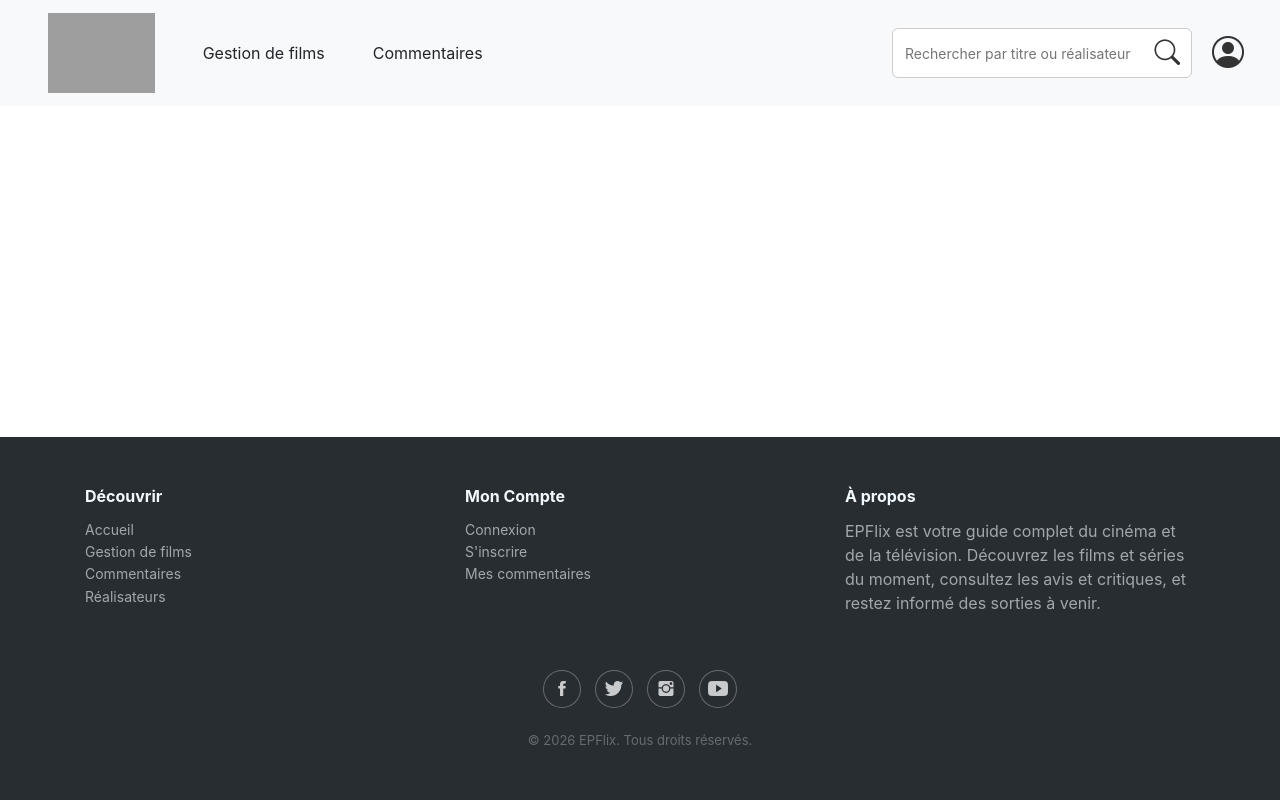
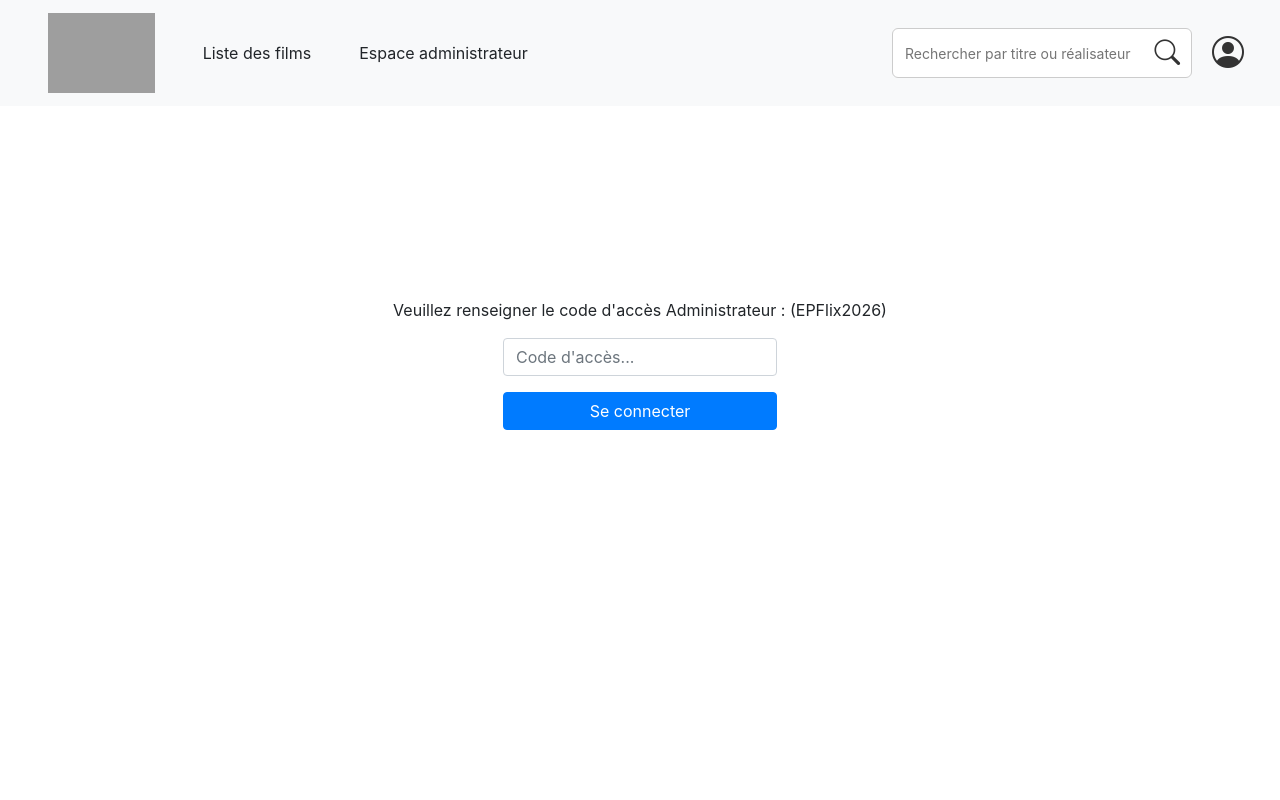
Before and after one commit to nehadyasmine-creator/EPFlix, an Angular app: page /admin in a window 1280 px wide. Before the commit this address led to /. Shown: the top 800 px of the page. Built offline with nearby package versions, Linux system fonts and the light colour scheme; grey boxes are pictures that could not be loaded.

Commit message:
- création espace admin - gestion affichages des boutons en fonction du type connecté (admin ou pas)

```diff
--- /dev/null
+++ b/src/app/admin/admin.html
@@ -0,0 +1,64 @@
+@if (!isLoggedInAdmin){
+<div class="admin-header" [class.disconnected]="!isLoggedInAdmin">Veuillez renseigner le code d'accès Administrateur : (EPFlix2026)
+
+</div>
+<div class="admin-body" >
+
+    <form (ngSubmit)="onLogin()" class="login-dropdown-form">
+        <div class="form-group px-3">
+            <input name="CodeAcces" [(ngModel)]="saisieCode" required type="text" placeholder="Code d'accès..."
+                class="form-control">
+        </div>
+
+        <div class="px-3 mt-3">
+            <button class="btn btn-primary w-100" type="submit" [disabled]="loading">{{ loading ? 'Connexion...' : 'Se connecter' }}</button>
+
+<!--- ATTENTION si vous faites clic droit FORMATER ca met a la ligne le ": Se connecter" ce qui crée une erreur, faut le remettre sur sa bonne ligne a chaque fois  --->
+
+        </div>
+    </form>
+</div>
+
+}
+
+@if (isLoggedInAdmin){
+<div class="admin-header">
+    <h1>Bienvenue sur votre espace Administrateur !</h1>
+</div>
+
+
+<div class="admin-body" [class.is-connected]="isLoggedInAdmin">
+    <div class="actions">
+        <table class="table table-bordered table-hover">
+            <thead>
+                <tr>
+                    <th scope="col">Actions</th>
+                </tr>
+            </thead>
+            <tbody>
+                <tr>
+                    <td>Afficher mes graphiques</td>
+                </tr>
+                <tr [routerLink]="['/movies']">
+                    <td>Modifier la liste des films</td>
+                </tr>
+                <tr>
+                    <td>Modifier le carrousel de la page d'accueil</td>
+                </tr>
+                <tr>
+                    <td>Ajouter manuellement un nouvel utilisateur</td>
+                </tr>
+
+            </tbody>
+        </table>
+
+    </div>
+
+    <div class="contenu">
+        CONTENU
+    </div>
+
+
+
+</div>
+}
--- /dev/null
+++ b/src/app/admin/admin.scss
@@ -0,0 +1,49 @@
+:host {
+  display: flex;
+  flex-direction: column;
+  min-height: 100vh; /* La page fait au moins 100% de la hauteur */
+}
+
+.admin-header {
+    display: flex;
+    align-items: center;
+    justify-content: center;
+    padding: 0 1.5rem;
+    margin: 1rem 0;
+    position: relative;
+}
+.admin-header.disconnected {
+    margin-top:15%;
+}
+
+.admin-body.is-connected {
+    display: flex; //pour que les enfants (actions et contenu) se mettent cote a cote
+    flex-direction: row;
+
+}
+
+.admin-body:not(.is-connected) {
+    display: flex;
+    align-items: center;
+    flex-direction: column;
+    justify-content: center;
+    margin: 0 auto;
+    width: 100%;
+    max-width: 400px;
+}
+
+.table-hover tbody tr:hover  {
+  background-color:hsl(360 100% 95.6%);
+
+  cursor: pointer;
+}
+
+.actions {
+    margin-left: 10%;
+    flex: 0 0 300px;
+}
+
+.contenu {
+    flex: 1;
+    margin-left:2%;
+}
--- /dev/null
+++ b/src/app/admin/admin.ts
@@ -0,0 +1,59 @@
+import { Component, OnInit } from '@angular/core';
+import { RouterLink } from '@angular/router';
+import { ToastService } from '../services/toast';
+import { inject } from '@angular/core';
+import { FormsModule } from '@angular/forms';
+import { Router } from '@angular/router';
+
+
+@Component({
+  selector: 'app-admin',
+  imports: [RouterLink, FormsModule],
+  templateUrl: './admin.html',
+  styleUrl: './admin.scss',
+})
+export class Admin implements OnInit {
+
+  loading: boolean = false;
+  loginError: string | null = null;
+
+  secretCode: string = "EPFlix2026";
+  saisieCode: string = "";
+
+  private toastService = inject(ToastService);
+  private router = inject(Router);
+
+  isLoggedInAdmin: boolean = false;
+
+  ngOnInit() {
+    const savedStatus = sessionStorage.getItem('admin_access');
+    if (savedStatus === 'true') {
+      this.isLoggedInAdmin = true;
+    }
+  }
+
+  onLogin() {
+    this.loginError = null;
+    if (this.saisieCode === this.secretCode) {
+      this.toastService.show('Connexion Administrateur réussie !', { classname: 'bg-info text-white' });
+      this.loading = true;
+      sessionStorage.setItem('admin_access', 'true');
+      this.isLoggedInAdmin = true;
+
+    } else {
+      this.toastService.show("Code d'accès erroné.", { classname: 'bg-danger text-white' });
+      this.loginError = "erreur de connexion";
+      this.loading = false;
+      return;
+    }
+
+  }
+
+  adminLogOut() {
+  sessionStorage.removeItem('admin_access');
+  this.isLoggedInAdmin = false;
+
+  this.router.navigate(['/admin']);
+}
+
+}
--- a/src/app/app.routes.ts
+++ b/src/app/app.routes.ts
@@ -8,9 +8,11 @@ import { Profil } from './profil/profil';
 import { MyReviews } from './myreviews/myreviews';
 import { AddReview } from './add-review/add-review';
 import { MovieDetailComponent } from './movie-details/movie-details';
+import { Admin } from './admin/admin';
 
 export const routes: Routes = [
     { path: '', component: Home},
+
     { path: 'movies', component: MovieList},
     { path: 'add-movie', component: AddMovie},
     { path: 'update-movie/:id', component: UpdateMovie },
@@ -19,4 +21,5 @@ export const routes: Routes = [
     { path: 'myreviews', component: MyReviews },
     { path: 'add-review', component: AddReview },
     { path: 'movies/:name', component: MovieDetailComponent },
+    { path: 'admin', component: Admin}
 ];
--- a/src/app/movie-list/movie-list.html
+++ b/src/app/movie-list/movie-list.html
@@ -1,6 +1,12 @@
-<div class="movie-header">
-  <h1>Gestion des Films</h1>
-  <a class="btn btn-outline-dark" role="button" routerLink="/add-movie">Nouveau Film</a>
+<div class="movie-header" [class.admin-mode]="isAdmin()">
+  @if (isAdmin()){
+  <a class="btn btn-outline-dark " role="button" routerLink="/admin">< Retour à l'espace administrateur</a>
+  }
+  <h1>Liste des films</h1>
+  @if (isAdmin()) {
+  <a class="btn btn-primary" role="button" routerLink="/add-movie">+ Ajouter un nouveau film</a>
+  }
+
 </div>
 
 <div class="movie-list-container">
@@ -17,7 +23,9 @@
         <th scope="col">Réalisateur</th>
         <th scope="col">Note</th>
         <th scope="col">Synopsis</th>
+        @if (isAdmin()){
         <th scope="col" style="width: 10%;">Actions</th>
+        }
       </tr>
     </thead>
     <tbody>
@@ -33,6 +41,7 @@
         <td>{{ movie.director }}</td>
         <td>{{ movie.rate }}</td>
         <td>{{ movie.synopsis }}</td>
+        @if (isAdmin()){
         <td>
 
           <button type="button" class="btn btn-info editButton me-2" (click)="updateMovie(movie.id!)"><i
@@ -40,6 +49,7 @@
           <button type="button" class="btn btn-danger deleteButton" (click)="deleteMovie(movie.id!)"><i
               class="bi bi-trash-fill"></i></button>
         </td>
+      }
       </tr>
       }
 
--- a/src/app/movie-list/movie-list.scss
+++ b/src/app/movie-list/movie-list.scss
@@ -37,7 +37,9 @@
   justify-content: center;
   padding: 0 1.5rem;
   margin: 1rem 0;
-  position: relative;
+}
+.movie-header.admin-mode {
+  justify-content: space-between;
 }
 
 .movie-header h1 {
@@ -45,11 +47,6 @@
   text-align: center;
 }
 
-.movie-header .btn {
-  flex-shrink: 0;
-  position: absolute;
-  right: 1.5rem;
-}
 
 .movie-list-container {
 	padding: 0 1.5rem;
--- a/src/app/movie-list/movie-list.ts
+++ b/src/app/movie-list/movie-list.ts
@@ -55,4 +55,8 @@ export class MovieList {
   getMovieUrl(title: string): string {
     return title.toLowerCase().replace(/\s+/g, '-');
   }
+
+  isAdmin() {
+  return sessionStorage.getItem('admin_access') === 'true';
 }
+}
--- a/src/app/navbar/navbar.html
+++ b/src/app/navbar/navbar.html
@@ -1,18 +1,25 @@
+@if (isAdmin()){
+    <div class="adminMode">
+      <a class="adminModeText">Attention : Vous êtes actuellement connecté en mode Administrateur.</a>
+      <button type="button" class="btn btn-link adminModeButton"  (click)="adminLogOut()">Se déconnecter</button>
+    </div>
+
+  }
 <nav class="navbar navbar-light navbar-expand bg-light ps-5">
+
+
+
   <a class="navbar-brand" routerLink="/">
     <img src="logo.png" alt="Logo" height="80">
   </a>
-  <a class="nav-item nav-link ms-3" routerLink="/movies">Gestion de films</a>
-  <a class="nav-item nav-link ms-3" routerLink="/reviews">Commentaires</a>
+  <a class="nav-item nav-link ms-3" routerLink="/movies">Liste des films</a>
+  <a class="nav-item nav-link ms-3" routerLink="/admin">Espace administrateur</a>
 
 
   <div class="search-menu">
     <input type="search" class="search-input" placeholder="Rechercher par titre ou réalisateur" [(ngModel)]="searchValue" (keyup.enter)="onSearch()" />
     <i class="bi bi-search search-icon" (click)="onSearch()"></i>
   </div>
-
-
-
 
   <div class="profile-menu">
 
--- a/src/app/navbar/navbar.scss
+++ b/src/app/navbar/navbar.scss
@@ -128,3 +128,19 @@
 .profile-menu.open .profile-dropdown {
   display: block;
 }
+
+.adminMode{
+  display:flex;
+  align-items: center;
+  padding: 2px 0;
+  margin-top:0px;
+  background-color: red;
+  color:white;
+}
+.adminModeText{
+  margin-left:5%;
+  color:white;
+}
+.adminModeButton{
+  color:white;
+}
--- a/src/app/navbar/navbar.ts
+++ b/src/app/navbar/navbar.ts
@@ -36,7 +36,9 @@ export class Navbar implements OnInit {
 
   private toastService = inject(ToastService);
 
-  constructor(private authService: AuthService) {}
+  constructor(private authService: AuthService) { }
+
+  isAdminMode: boolean=false;
 
   ngOnInit() {
     this.isLoggedIn = this.authService.isLoggedIn();
@@ -54,6 +56,12 @@ export class Navbar implements OnInit {
       this.loadUserReviews();
     }
 
+    this.updateAdminStatus();
+
+  }
+
+  updateAdminStatus(){
+    this.isAdminMode = sessionStorage.getItem('admin_access') === 'true';
   }
 
   loadUserReviews() {
@@ -89,7 +97,7 @@ export class Navbar implements OnInit {
   onLogin() {
     this.loginError = null;
     if (!this.email) {
-      this.toastService.show('Veuillez entrer votre email.', {classname: 'bg-danger text-white'});
+      this.toastService.show('Veuillez entrer votre email.', { classname: 'bg-danger text-white' });
       return;
     }
 
@@ -100,14 +108,14 @@ export class Navbar implements OnInit {
         const user = users && users.length ? users[0] : null;
         if (!user) {
           this.loading = false;
-          this.toastService.show('Aucun compte trouvé pour cet email.', {classname: 'bg-danger text-white'});
+          this.toastService.show('Aucun compte trouvé pour cet email.', { classname: 'bg-danger text-white' });
           return;
         }
 
         if (user.password) {
           if (!this.password) {
             this.loading = false;
-            this.toastService.show('Cet utilisateur nécessite un mot de passe.', {classname: 'bg-danger text-white'});
+            this.toastService.show('Cet utilisateur nécessite un mot de passe.', { classname: 'bg-danger text-white' });
             return;
           }
 
@@ -116,11 +124,11 @@ export class Navbar implements OnInit {
               this.loading = false;
               this.email = '';
               this.password = '';
-              this.toastService.show('Connexion réussie', {classname: 'bg-success text-white'});
+              this.toastService.show('Connexion réussie', { classname: 'bg-success text-white' });
             },
             error: (err) => {
               this.loading = false;
-              this.toastService.show('Échec de la connexion : mot de passe incorrect.', {classname: 'bg-danger text-white'});
+              this.toastService.show('Échec de la connexion : mot de passe incorrect.', { classname: 'bg-danger text-white' });
             }
           });
         } else {
@@ -130,12 +138,12 @@ export class Navbar implements OnInit {
           this.authService['currentUserSubject'].next(user);
           this.loading = false;
           this.email = '';
-          this.toastService.show('Connexion réussie', {classname: 'bg-success text-white'});
+          this.toastService.show('Connexion réussie', { classname: 'bg-success text-white' });
         }
       },
       error: (err) => {
         this.loading = false;
-        this.toastService.show('Erreur lors de la vérification de l\'email.', {classname: 'bg-danger text-white'});
+        this.toastService.show('Erreur lors de la vérification de l\'email.', { classname: 'bg-danger text-white' });
       }
     });
   }
@@ -148,4 +156,17 @@ export class Navbar implements OnInit {
       this.router.navigate(['/movies']);
     }
   }
+
+  isAdmin() {
+    return sessionStorage.getItem('admin_access') === 'true';
+  }
+  adminLogOut(){
+  sessionStorage.removeItem('admin_access');
+    this.updateAdminStatus(); // Force la mise à jour de la variable
+    this.toastService.show('Déconnecté du mode Admin', { classname: 'bg-info text-white' });
+
+    setTimeout(() => {
+    window.location.reload();
+  }, 1700); //pour laisser le temps au message toast de s'afficher et d'etre lu
 }
+}
```
